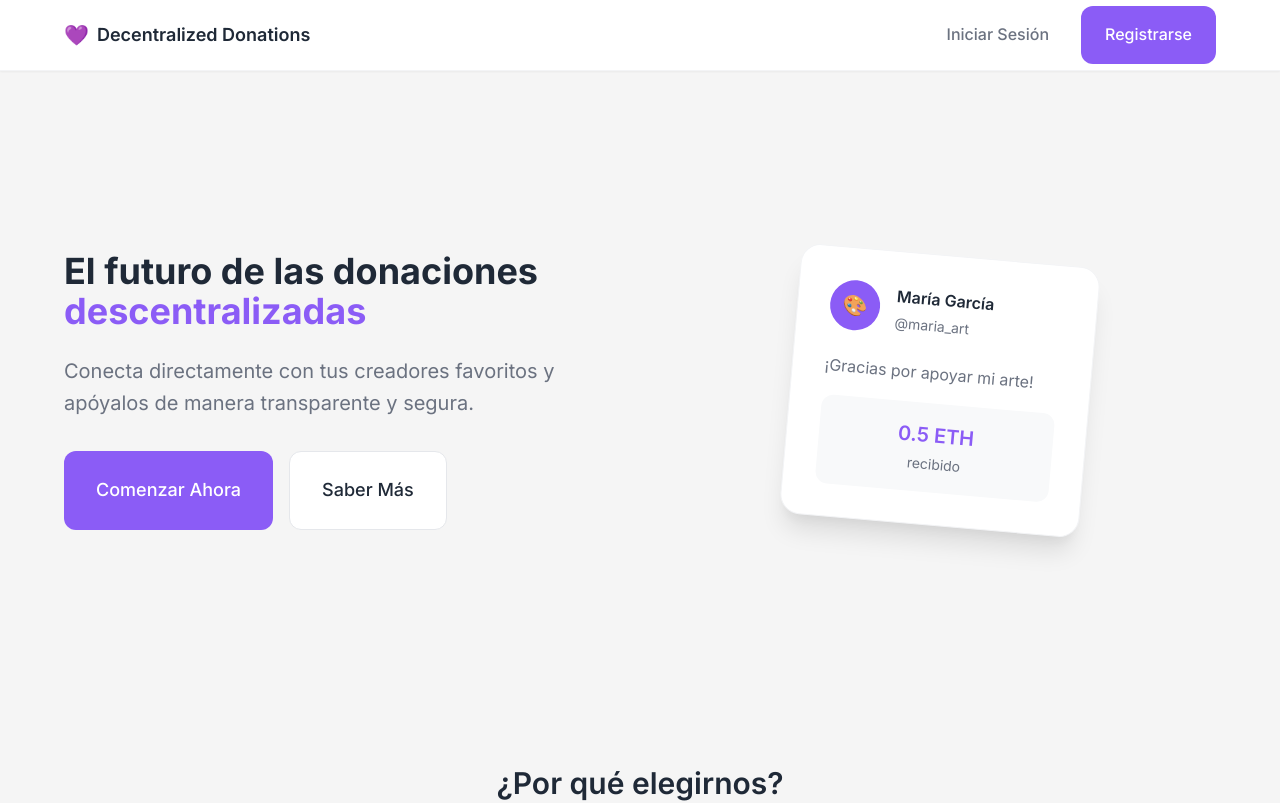
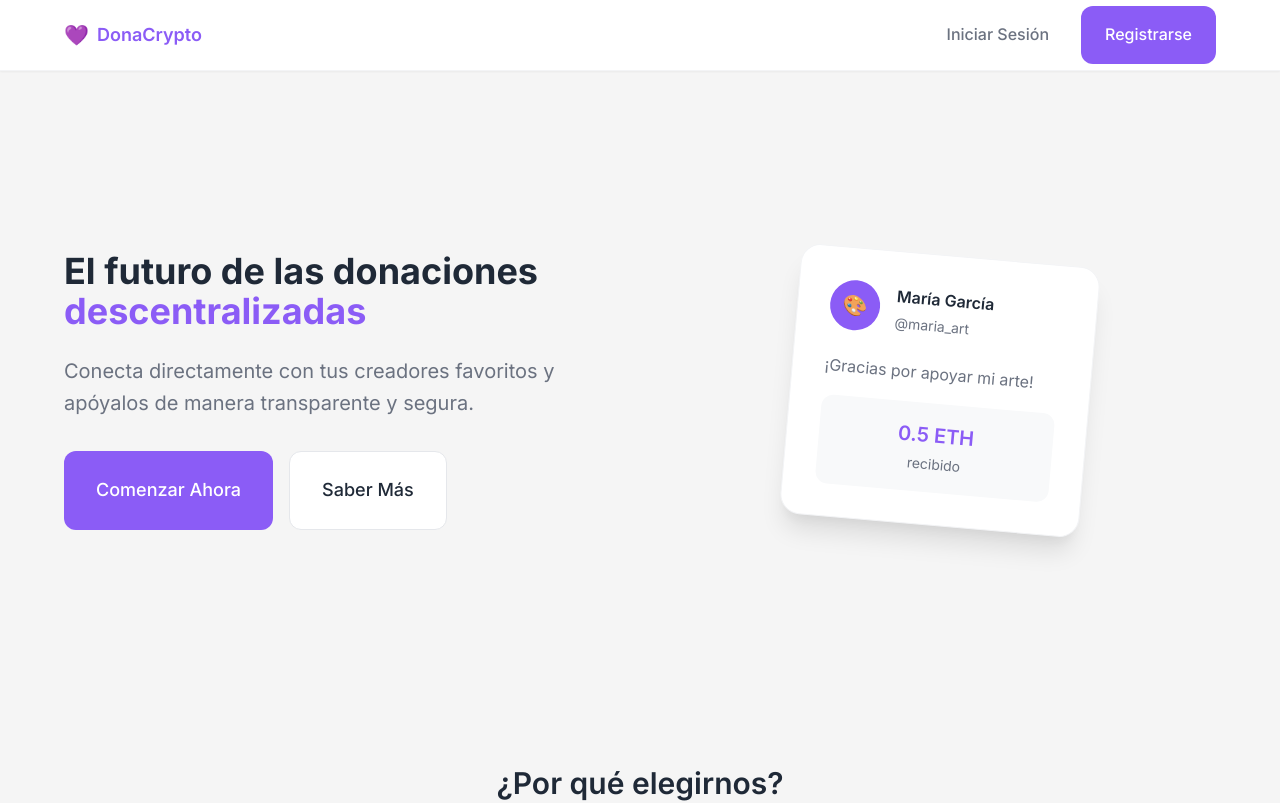
Before and after one commit to jonuar/Donacrypto, a Vue app in the folder frontend/: page / in a window 1280 px wide. Shown: the top 803 px of the page. Built offline with nearby package versions, Linux system fonts and the light colour scheme.

Commit message:
feat: Corrección de problemas de UI y cambio de marca a DonaCrypto

```diff
--- a/frontend/index.html
+++ b/frontend/index.html
@@ -2,9 +2,10 @@
 <html lang="">
   <head>
     <meta charset="UTF-8">
-    <link rel="icon" href="/favicon.ico">
+    <link rel="icon" href="/favicon.svg" type="image/svg+xml">
+    <link rel="alternate icon" href="/favicon.ico">
     <meta name="viewport" content="width=device-width, initial-scale=1.0">
-    <title>Vite App</title>
+    <title>DonaCrypto</title>
   </head>
   <body>
     <div id="app"></div>
--- a/frontend/src/App.vue
+++ b/frontend/src/App.vue
@@ -2,11 +2,14 @@
   <div id="app">
     <nav class="app-nav" v-if="usuario">
       <div class="nav-content">
-        <router-link to="/" class="nav-brand">DonaCrypto</router-link>
+        <router-link to="/" class="nav-brand">
+          <span class="brand-icon">💜</span>
+          <span class="brand-text">DonaCrypto</span>
+        </router-link>
         <div class="nav-links">
-          <router-link v-if="usuario.role === 'creator'" to="/dashboard" class="nav-link">Dashboard</router-link>
+          <router-link v-if="usuario.role === 'creator' && route.path !== '/dashboard'" to="/dashboard" class="btn btn-primary btn-sm">Dashboard</router-link>
           <router-link v-if="usuario.role === 'follower'" to="/feed" class="nav-link">Feed</router-link>
-          <button @click="logout" class="btn btn-outline btn-sm">Cerrar Sesión</button>
+          <button @click="logout" class="btn btn-ghost btn-sm">Cerrar Sesión</button>
         </div>
       </div>
     </nav>
@@ -17,13 +20,14 @@
 <script>
 import { computed } from 'vue'
 import { useAuthStore } from '@/stores/auth'
-import { useRouter } from 'vue-router'
+import { useRouter, useRoute } from 'vue-router'
 
 export default {
   name: 'App',
   setup() {
     const authStore = useAuthStore()
     const router = useRouter()
+    const route = useRoute()
 
     const usuario = computed(() => authStore.usuarioActual)
 
@@ -34,7 +38,8 @@ export default {
 
     return {
       usuario,
-      logout
+      logout,
+      route
     }
   },
   async created() {
@@ -70,10 +75,21 @@ export default {
 }
 
 .nav-brand {
+  display: flex;
+  align-items: center;
+  gap: var(--spacing-sm);
   font-size: var(--font-size-lg);
   font-weight: 700;
   color: var(--color-primary);
   text-decoration: none;
+}
+
+.brand-icon {
+  font-size: var(--font-size-xl);
+}
+
+.brand-text {
+  color: var(--color-primary);
 }
 
 .nav-links {
--- a/frontend/src/views/AboutView.vue
+++ b/frontend/src/views/AboutView.vue
@@ -4,7 +4,7 @@
       <div class="nav-container">
         <router-link to="/" class="nav-brand">
           <span class="brand-icon">💜</span>
-          <span class="brand-text">Decentralized Donations</span>
+          <span class="brand-text">DonaCrypto</span>
         </router-link>
         <div class="nav-actions">
           <router-link to="/dashboard" v-if="authStore?.estaAutenticado && authStore?.esCreador" class="btn btn-secondary">
--- a/frontend/src/views/HomeView.vue
+++ b/frontend/src/views/HomeView.vue
@@ -1,24 +1,18 @@
 <template>
   <div class="home-page">
-    <nav class="navbar">
+    <nav class="navbar" v-if="!authStore.estaAutenticado">
       <div class="nav-container">
         <div class="nav-brand">
           <span class="brand-icon">💜</span>
-          <span class="brand-text">Decentralized Donations</span>
+          <span class="brand-text">DonaCrypto</span>
         </div>
         <div class="nav-actions">
-          <router-link v-if="!authStore.estaAutenticado" to="/login" class="btn btn-ghost">
+          <router-link to="/login" class="btn btn-ghost">
             Iniciar Sesión
           </router-link>
-          <router-link v-if="!authStore.estaAutenticado" to="/register" class="btn btn-primary">
+          <router-link to="/register" class="btn btn-primary">
             Registrarse
           </router-link>
-          <router-link v-if="authStore.estaAutenticado && authStore.esCreador" to="/dashboard" class="btn btn-secondary">
-            Mi Dashboard
-          </router-link>
-          <button v-if="authStore.estaAutenticado" @click="handleLogout" class="btn btn-ghost">
-            Cerrar Sesión
-          </button>
         </div>
       </div>
     </nav>
@@ -91,7 +85,7 @@
     </main>
 
     <footer class="footer">
-      <p>&copy; 2025 Decentralized Donations. Todos los derechos reservados.</p>
+      <p>&copy; 2025 DonaCrypto. Todos los derechos reservados.</p>
     </footer>
   </div>
 </template>
--- a/frontend/src/views/creator/CreatorDashboard.vue
+++ b/frontend/src/views/creator/CreatorDashboard.vue
@@ -224,7 +224,7 @@
           </div>
 
           <div v-else class="followers-info">
-            <p>Tienes {{ estadisticas.followers_count }} seguidores siguiendo tu contenido.</p>
+            <p>Tienes {{ estadisticas.followers_count }} seguidores de tu contenido.</p>
             <!-- Lista de seguidores -->
           </div>
         </section>
```
Also changed, not shown: frontend/public/favicon.svg (added), 1 other file (tests, documents, lock files or other folders).
